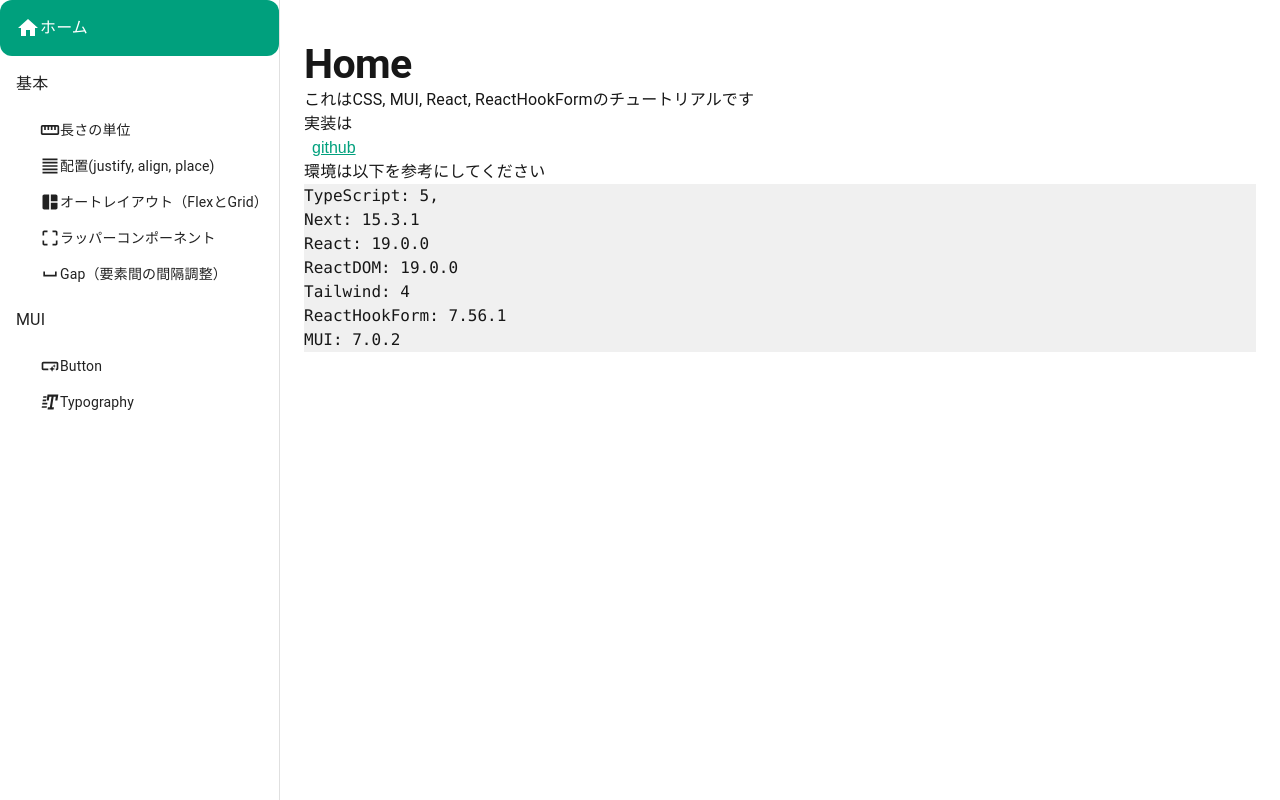
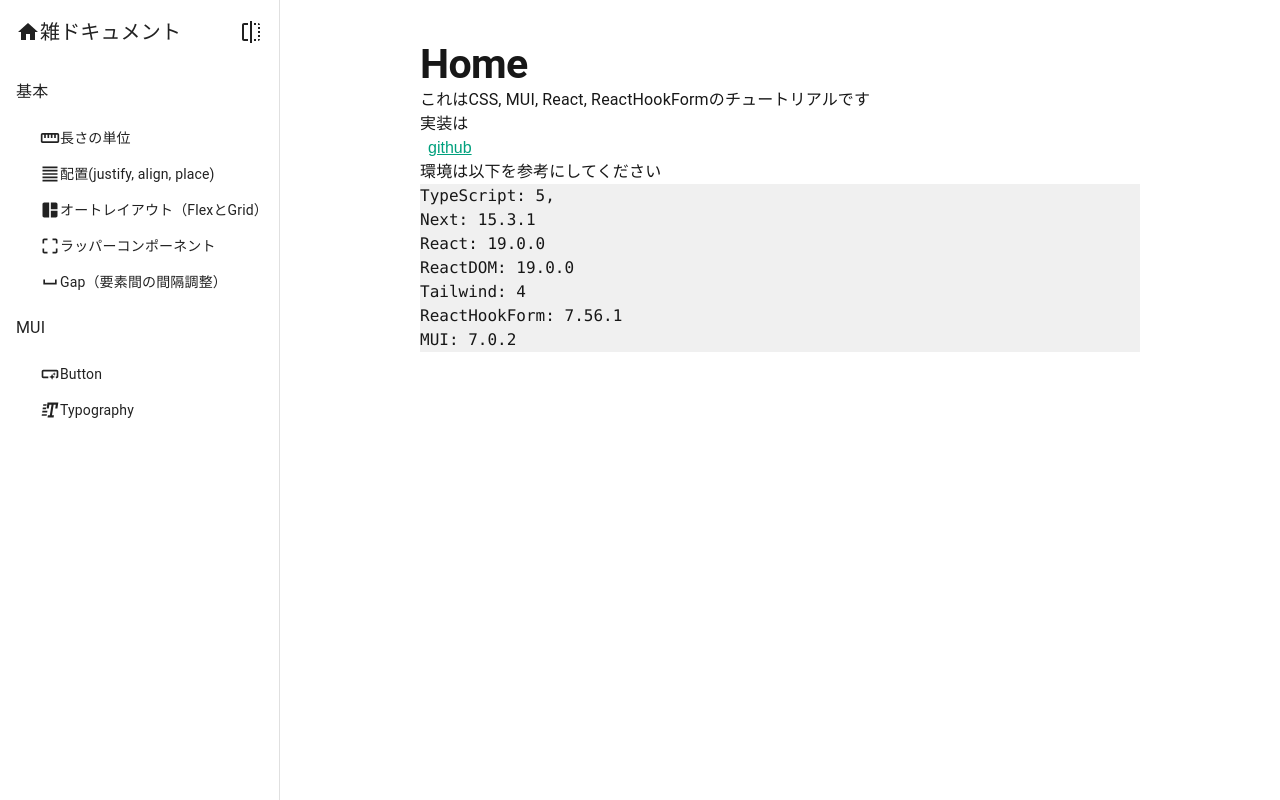
Before and after one commit to NakaiKt/web-tutorial, a Next.js app: page / in a window 1280 px wide. Built offline with nearby package versions, Linux system fonts and the light colour scheme.

Commit message:
feat: SideMenuにドロワーの開閉機能を追加し、表示幅を動的に変更。これにより、ユーザーがメニューを簡単に開閉できるようになり、UIの使い勝手が向上。

```diff
--- a/src/features/SideMenu/index.tsx
+++ b/src/features/SideMenu/index.tsx
@@ -9,8 +9,10 @@ import {
   SmartButton,
   Rtt,
   CropFree,
+  Flip,
 } from "@mui/icons-material";
 import { useRouter } from "next/router";
+import { useState } from "react";
 
 type MenuItems = {
   title: string;
@@ -20,15 +22,12 @@ type MenuItems = {
 }[];
 
 const DRAWER_WIDTH = 280;
+const CLOSE_DRAWER_WIDTH = 50;
 
 const SideMenu = () => {
   const router = useRouter();
+  const [isOpen, setIsOpen] = useState(true);
   const menuItems: MenuItems = [
-    {
-      title: "ホーム",
-      path: "/",
-      icon: <Home />,
-    },
     {
       title: "基本",
       path: "/base",
@@ -78,22 +77,57 @@ const SideMenu = () => {
     },
   ];
 
+  const handleOpen = () => {
+    setIsOpen(true);
+  };
+
+  const handleClose = () => {
+    setIsOpen(false);
+  };
+
   return (
     <Box sx={{ display: "flex" }}>
       <Drawer
         sx={{
-          width: DRAWER_WIDTH, // Drawerの幅を指定するためのプロパティ
+          width: isOpen ? DRAWER_WIDTH : CLOSE_DRAWER_WIDTH, // Drawerの幅を指定するためのプロパティ
           flexShrink: 0, // ウィンドウサイズが小さくなってもDrawerを縮小しないように
           "& .MuiDrawer-paper": {
-            // Drawerのスタイルを指定するためのプロパティ
-            width: DRAWER_WIDTH, // Drawerの幅を指定するためのプロパティ. 上のwidthとの違いは
+            width: isOpen ? DRAWER_WIDTH : CLOSE_DRAWER_WIDTH, // Drawerの幅を指定するためのプロパティ. 上のwidthとの違いは
             boxSizing: "border-box", //
           },
         }}
         variant="permanent"
         anchor="left"
       >
-        {menuItems.map((menuItem) => (
+        <Box sx={{ display: "flex", flexDirection: "column", height: "100%" }}>
+          <Box
+            sx={{
+              display: "flex",
+              justifyContent: "space-between",
+              alignItems: "center",
+              p: 2,
+            }}
+          >
+            {isOpen ? (
+              <>
+                <Link href="/">
+                  <Typography variant="h6" display="flex" alignItems="center">
+                    {<Home />}雑ドキュメント
+                  </Typography>
+                </Link>
+                <Flip onClick={handleClose} />
+              </>
+            ) : (
+              <Flip
+                onClick={handleOpen}
+                sx={{
+                  transform: "rotate(180deg)",
+                }}
+              />
+            )}
+          </Box>
+          {isOpen &&
+            menuItems.map((menuItem) => (
               <>
                 <Link key={menuItem.path} href={menuItem.path} passHref>
                   <Typography
@@ -107,7 +141,8 @@ const SideMenu = () => {
                         (menuItem.children &&
                           menuItem.children.some(
                             (child) =>
-                          router.pathname === `${menuItem.path}${child.path}`
+                              router.pathname ===
+                              `${menuItem.path}${child.path}`
                           ))
                           ? "primary.main"
                           : "inherit",
@@ -116,7 +151,8 @@ const SideMenu = () => {
                         (menuItem.children &&
                           menuItem.children.some(
                             (child) =>
-                          router.pathname === `${menuItem.path}${child.path}`
+                              router.pathname ===
+                              `${menuItem.path}${child.path}`
                           ))
                           ? "primary.contrastText"
                           : "inherit",
@@ -149,7 +185,8 @@ const SideMenu = () => {
                             display: "flex",
                             alignItems: "center",
                             color:
-                          router.pathname === `${menuItem.path}${child.path}`
+                              router.pathname ===
+                              `${menuItem.path}${child.path}`
                                 ? "primary.main"
                                 : "inherit",
                             textDecorationColor: "primary.main",
@@ -172,6 +209,7 @@ const SideMenu = () => {
                 )}
               </>
             ))}
+        </Box>
       </Drawer>
     </Box>
   );
--- a/src/features/Template/index.tsx
+++ b/src/features/Template/index.tsx
@@ -10,7 +10,7 @@ type TemplateProps = {
 const BaseTemplate = ({ title, children }: TemplateProps) => {
   return (
     <Container>
-      <div className="flex flex-col mx-auto mt-10 mb-10">
+      <div className="flex flex-col mx-auto mt-10 mb-10 max-w-[720px]">
         <Typography variant="h1">{title}</Typography>
         <Space />
         <div>{children}</div>
```
Lines whose indentation alone changed are shown as unchanged.
